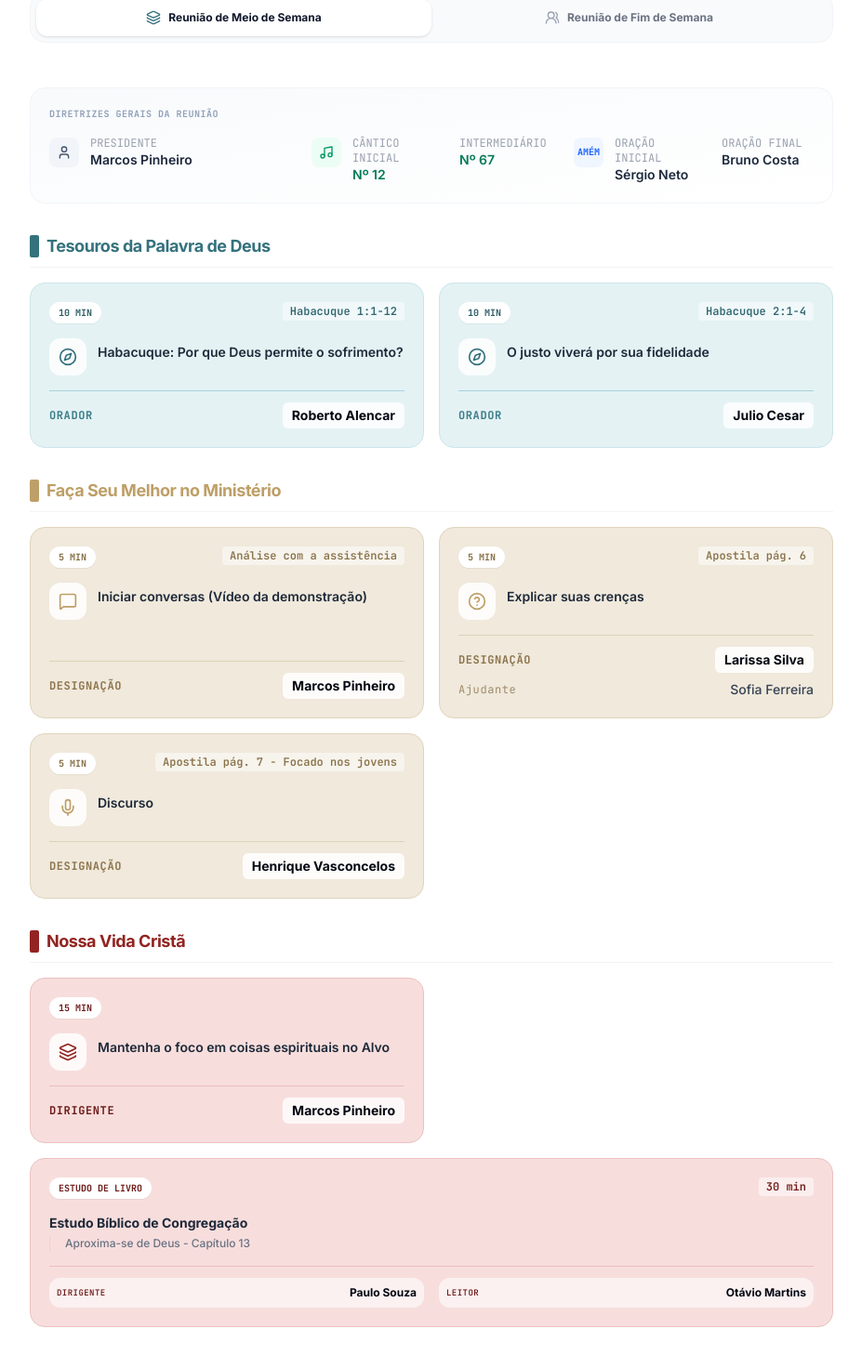
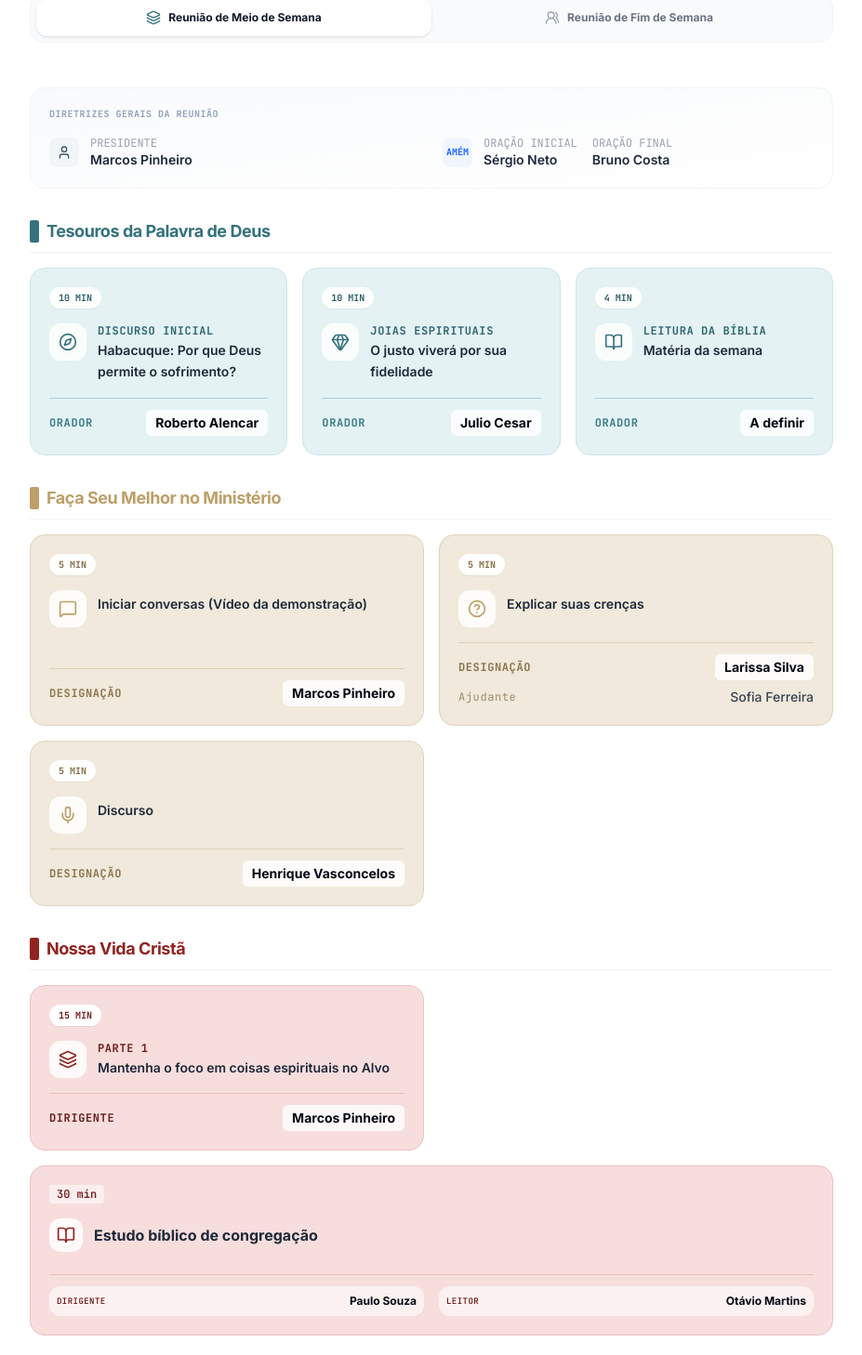
Before and after one commit to Sivuca73/appcontrole-web, a React (Vite) app: page / in a window 1280 px wide. Shown: the part 222-1680 px from the top of the page at 93% size, without its empty margins (176-1103 px from the left). Built offline with nearby package versions, Linux system fonts and the light colour scheme; no server answers; the database is empty.

Commit message:
Update MeetingMidweek.tsx

```diff
--- a/src/components/MeetingMidweek.tsx
+++ b/src/components/MeetingMidweek.tsx
@@ -12,7 +12,6 @@ import {
   Mic,
   MessageSquare,
   Users,
-  Music,
   User,
   Bookmark,
   Calendar,
@@ -28,7 +27,6 @@ interface MeetingMidweekProps {
   mecanicas?: DesignacoesMecanicas;
 }
 
-// Smart helper to supply tailored icons to different congregation activities
 function getMidweekIcon(partTitle: string, sectionType: 'tesouros' | 'faca-seu-melhor' | 'vida-crista') {
   const lowercase = partTitle.toLowerCase();
 
@@ -58,7 +56,6 @@ function getMidweekIcon(partTitle: string, sectionType: 'tesouros' | 'faca-seu-m
     return HelpCircle;
   }
 
-  // Nossa Vida Cristã
   if (lowercase.includes('estudo bíblico') || lowercase.includes('congregação')) {
     return BookOpen;
   }
@@ -81,6 +78,9 @@ export function MeetingMidweek({ meioSemana, mecanicas }: MeetingMidweekProps) {
     );
   }
 
+  // Filtragem mecânica para manter apenas Mídias se fornecido
+  const filtradasMecanicas = mecanicas ? { midias: mecanicas.midias } as DesignacoesMecanicas : undefined;
+
   return (
     <motion.div
       initial={{ opacity: 0, y: 15 }}
@@ -90,13 +90,13 @@ export function MeetingMidweek({ meioSemana, mecanicas }: MeetingMidweekProps) {
       className="space-y-8"
       id="meio-semana-programacao-view"
     >
-      {/* Overview Card with timing, prayers and chairman */}
+      {/* Overview Card - Prayers and Chairman Only (Songs Removed) */}
       <div className="bg-slate-55 border border-slate-100 rounded-2xl p-5 bg-linear-to-br from-slate-50 to-white hover:shadow-xs transition duration-300">
         <h4 className="text-[10px] font-bold text-slate-400 tracking-wider uppercase font-mono mb-4">
           Diretrizes Gerais da Reunião
         </h4>
 
-        <div className="grid grid-cols-1 md:grid-cols-3 gap-6 text-sm">
+        <div className="grid grid-cols-1 md:grid-cols-2 gap-6 text-sm">
           <div className="flex items-start gap-3">
             <div className="p-2 bg-slate-100 rounded-lg shrink-0 mt-0.5">
               <User className="w-4 h-4 text-slate-600" />
@@ -104,22 +104,6 @@ export function MeetingMidweek({ meioSemana, mecanicas }: MeetingMidweekProps) {
             <div>
               <span className="block text-xs text-gray-400 font-mono">PRESIDENTE</span>
               <strong className="text-slate-800 font-semibold">{meioSemana.presidente || "A definir"}</strong>
-            </div>
-          </div>
-
-          <div className="flex items-start gap-3">
-            <div className="p-2 bg-emerald-50 rounded-lg shrink-0 mt-0.5">
-              <Music className="w-4 h-4 text-emerald-600" />
-            </div>
-            <div className="grid grid-cols-2 gap-x-4">
-              <div>
-                <span className="block text-xs text-gray-400 font-mono">CÂNTICO INICIAL</span>
-                <strong className="text-emerald-700 font-semibold">Nº {meioSemana.canticoInicial || "-"}</strong>
-              </div>
-              <div>
-                <span className="block text-xs text-gray-400 font-mono">INTERMEDIÁRIO</span>
-                <strong className="text-emerald-700 font-semibold">Nº {meioSemana.canticoIntermediario || "-"}</strong>
-              </div>
             </div>
           </div>
 
@@ -154,48 +138,51 @@ export function MeetingMidweek({ meioSemana, mecanicas }: MeetingMidweekProps) {
           </h2>
         </div>
 
-        <div className="grid grid-cols-1 md:grid-cols-2 gap-4">
-          {meioSemana.tesouros && meioSemana.tesouros.length > 0 ? (
-            meioSemana.tesouros.map((tesouro, index) => {
-              const PartIcon = getMidweekIcon(tesouro.tema, 'tesouros');
+        <div className="grid grid-cols-1 md:grid-cols-3 gap-4">
+          {[
+            { label: "Discurso inicial", defaultTime: "10 min", key: 0, icon: Compass },
+            { label: "Joias espirituais", defaultTime: "10 min", key: 1, icon: Gem },
+            { label: "Leitura da Bíblia", defaultTime: "4 min", key: 2, icon: BookOpen }
+          ].map((cardConfig) => {
+            const dadosBanco = meioSemana.tesouros?.[cardConfig.key];
+            const CustomIcon = cardConfig.icon;
+
             return (
               <div
-                  key={index}
-                  id={`tesouro-card-${index}`}
+                key={cardConfig.key}
+                id={`tesouro-card-${cardConfig.key}`}
                 className="bg-[#E4F2F4] border border-[#CDE5E9] rounded-2xl p-5 hover:scale-[1.01] transition-all duration-300 flex flex-col justify-between hover:shadow-md"
               >
                 <div className="flex items-start justify-between gap-3 mb-3">
                   <span className="inline-flex items-center px-2.5 py-1 rounded-full text-[10px] font-bold bg-white text-[#2a5b64] uppercase font-mono shadow-2xs">
-                      {tesouro.tempo || "10 min"}
+                    {dadosBanco?.tempo || cardConfig.defaultTime}
                   </span>
-                    {tesouro.referencia && (
-                      <span className="text-xs font-mono font-semibold text-[#2f6670] bg-white/50 px-2 py-0.5 rounded-sm">
-                        {tesouro.referencia}
-                      </span>
-                    )}
+                  {/* Canto superior direito eliminado */}
                 </div>
 
                 <div className="flex gap-3 items-start mt-1 mb-4 flex-1">
                   <div className="p-2.5 bg-white/85 rounded-xl text-[#34727D]">
-                      <PartIcon className="w-5 h-5 shrink-0" />
+                    <CustomIcon className="w-5 h-5 shrink-0" />
                   </div>
-                    <p className="text-sm font-semibold text-gray-800 font-sans leading-relaxed pt-1">
-                      {tesouro.tema}
+                  <div>
+                    <h4 className="text-xs font-bold font-mono tracking-wider text-[#2f6670] uppercase mb-0.5">
+                      {cardConfig.label}
+                    </h4>
+                    <p className="text-sm font-semibold text-gray-800 font-sans leading-relaxed">
+                      {dadosBanco?.tema || "Matéria da semana"}
                     </p>
+                  </div>
                 </div>
 
                 <div className="border-t border-[#A8D3DB] pt-3 flex items-center justify-between text-xs mt-auto">
                   <span className="text-[#3a7c88] font-mono tracking-wider font-bold">ORADOR</span>
                   <strong className="text-gray-950 font-bold text-sm bg-white/80 px-2.5 py-1 rounded-md shadow-3xs font-sans">
-                      {tesouro.orador || "A decidir"}
+                    {dadosBanco?.orador || "A definir"}
                   </strong>
                 </div>
               </div>
             );
-            })
-          ) : (
-            <p className="text-sm text-gray-400 italic">Nenhum tesouro planejado.</p>
-          )}
+          })}
         </div>
       </div>
 
@@ -222,11 +209,7 @@ export function MeetingMidweek({ meioSemana, mecanicas }: MeetingMidweekProps) {
                     <span className="inline-flex items-center px-2.5 py-1 rounded-full text-[10px] font-bold bg-white text-[#836c42] uppercase font-mono shadow-2xs">
                       {faca.tempo || "5 min"}
                     </span>
-                    {faca.referencia && (
-                      <span className="text-xs font-mono font-semibold text-[#8a7249] bg-white/50 px-2 py-0.5 rounded-sm">
-                        {faca.referencia}
-                      </span>
-                    )}
+                    {/* Campo superior direito dinamicamente eliminado */}
                   </div>
 
                   <div className="flex gap-3 items-start mt-1 mb-4 flex-1">
@@ -286,20 +269,20 @@ export function MeetingMidweek({ meioSemana, mecanicas }: MeetingMidweekProps) {
                     <span className="inline-flex items-center px-2.5 py-1 rounded-full text-[10px] font-bold bg-white text-[#6d1b19] uppercase font-mono shadow-2xs">
                       {vida.tempo || "15 min"}
                     </span>
-                    {vida.referencia && (
-                      <span className="text-xs font-mono font-semibold text-[#731c19] bg-white/50 px-2 py-0.5 rounded-sm">
-                        {vida.referencia}
-                      </span>
-                    )}
                   </div>
 
                   <div className="flex gap-3 items-start mt-1 mb-4 flex-1">
                     <div className="p-2.5 bg-white/85 rounded-xl text-[#912421]">
                       <PartIcon className="w-5 h-5 shrink-0" />
                     </div>
-                    <p className="text-sm font-semibold text-gray-800 font-sans leading-relaxed pt-1">
+                    <div>
+                      <h4 className="text-xs font-bold font-mono tracking-wider text-[#731c19] uppercase mb-0.5">
+                        Parte {index + 1}
+                      </h4>
+                      <p className="text-sm font-semibold text-gray-800 font-sans leading-relaxed">
                         {vida.tema}
                       </p>
+                    </div>
                   </div>
 
                   <div className="border-t border-[#EEBDBD] pt-3 flex items-center justify-between text-xs mt-auto">
@@ -313,30 +296,25 @@ export function MeetingMidweek({ meioSemana, mecanicas }: MeetingMidweekProps) {
             })
           ) : null}
 
-          {/* Congregation Bible Study Render (Estudo Bíblico de Congregação) */}
+          {/* Congregation Bible Study Render */}
           {meioSemana.estudoBiblico && (
             <div
               id="estudo-biblico-card"
               className="bg-[#F7DEDD] border border-[#EDC1C0] rounded-2xl p-5 hover:scale-[1.01] transition-all duration-300 flex flex-col justify-between hover:shadow-md md:col-span-2"
             >
               <div className="flex items-start justify-between gap-3 mb-3">
-                <span className="inline-flex items-center px-2.5 py-1 rounded-full text-[10px] font-bold bg-white text-[#6d1b19] uppercase font-mono shadow-2xs">
-                  Estudo de Livro
-                </span>
                 <span className="text-xs font-mono font-semibold text-[#731c19] bg-white/50 px-2 py-0.5 rounded-sm">
                   30 min
                 </span>
               </div>
 
-              <div className="mt-1 mb-4">
-                <h4 className="text-sm font-bold text-gray-850 font-sans">
-                  Estudo Bíblico de Congregação
+              <div className="mt-1 mb-6 flex items-center gap-3">
+                <div className="p-2 bg-white/85 rounded-xl text-[#912421]">
+                  <BookOpen className="w-5 h-5 shrink-0" />
+                </div>
+                <h4 className="text-base font-bold text-gray-800 font-sans">
+                  Estudo bíblico de congregação
                 </h4>
-                {meioSemana.estudoBiblico.tema && (
-                  <p className="text-xs font-medium text-gray-500 mt-1 pl-4 border-l border-red-200">
-                    {meioSemana.estudoBiblico.tema}
-                  </p>
-                )}
               </div>
 
               <div className="border-t border-[#EEBDBD] pt-3 grid grid-cols-2 gap-4">
@@ -359,7 +337,7 @@ export function MeetingMidweek({ meioSemana, mecanicas }: MeetingMidweekProps) {
       </div>
 
       {/* Footer Info: Mechanical support designations */}
-      <MechanicalSupportGrid designacoes={mecanicas} />
+      <MechanicalSupportGrid designacoes={filtradasMecanicas} />
     </motion.div>
   );
 }
```
Lines whose indentation alone changed are shown as unchanged.
